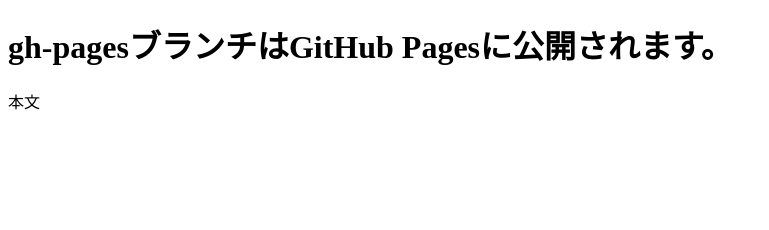
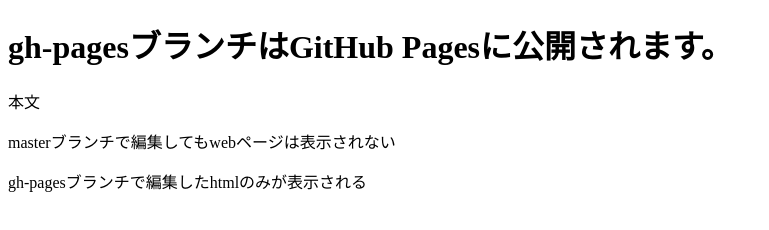
Before and after one commit to pg89rust/git-study, a plain HTML site: page index.html in a window 1280 px wide. Shown: the whole page, without its empty margins (0-769 px from the left). Drawn offline with Linux system fonts and the light colour scheme.

Commit message:
html表示されない原因メモ追加

```diff
--- a/index.html
+++ b/index.html
@@ -7,5 +7,7 @@
 <body>
   <h1>gh-pagesブランチはGitHub Pagesに公開されます。</h1>
   <p>本文</p>
+  <p>masterブランチで編集してもwebページは表示されない</p>
+  <p>gh-pagesブランチで編集したhtmlのみが表示される</p>
 </body>
 </html>
```
